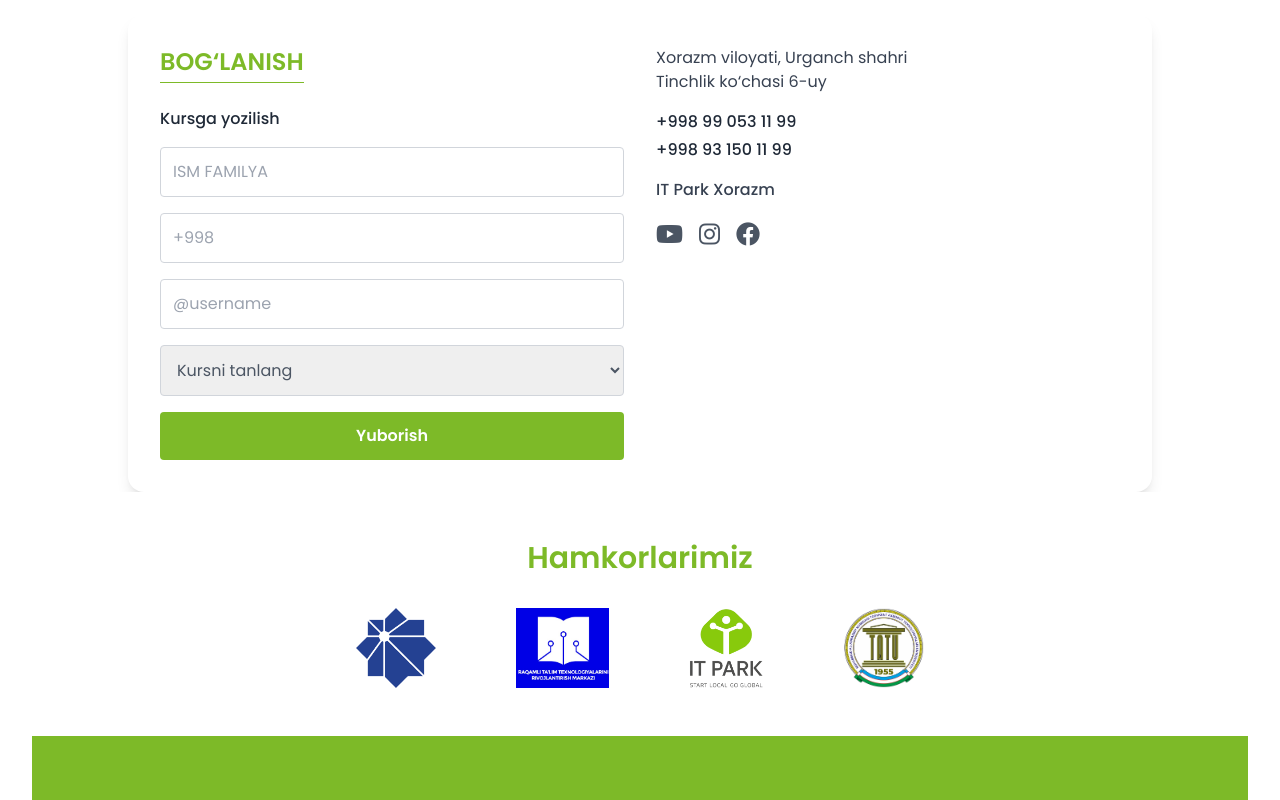
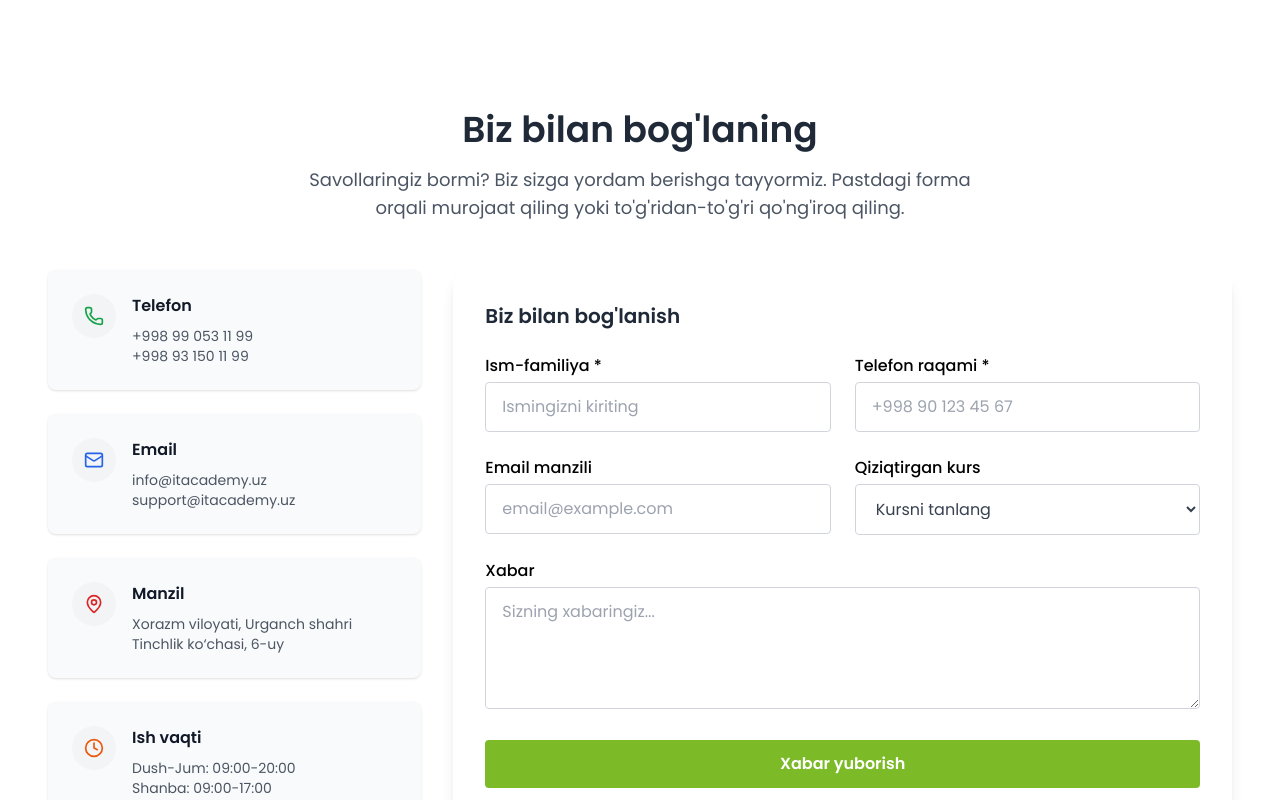
Before and after one commit to TemurbekReyimberdiyev/itparkxorazm-vue, a Vue app: page / in a window 1280 px wide. Shown: the part 3240-4040 px from the top of the page. Built offline with nearby package versions, Linux system fonts and the light colour scheme.

Commit message:
ContactUs yangilangan dizayn

```diff
--- a/package.json
+++ b/package.json
@@ -9,6 +9,7 @@
     "preview": "vite preview"
   },
   "dependencies": {
+    "lucide-vue-next": "^0.525.0",
     "vue": "^3.5.17",
     "vue-carousel": "^0.18.0",
     "vue-concise-slider": "^4.2.5",
--- a/src/components/ContactUs.vue
+++ b/src/components/ContactUs.vue
@@ -1,96 +1,141 @@
 <template>
-  <section id="contact" class="max-w-5xl mx-auto p-8 bg-white rounded-2xl shadow-lg flex flex-col md:flex-row gap-8">
-    <!-- Form -->
-    <div class="flex-1">
-      <h2 class="text-2xl font-semibold text-[#7dba28] mb-6 border-b border-[#7dba28] inline-block pb-1">BOG‘LANISH</h2>
-      <p class="text-gray-800 mb-4 font-medium">Kursga yozilish</p>
+  <section id="contact" class="py-16 lg:py-24 bg-white">
+    <div class="max-w-7xl mx-auto px-4">
+      <!-- Header -->
+      <div class="text-center mb-12">
+        <h2 class="text-3xl md:text-4xl font-bold text-[#1F2937] mb-4">
+          Biz bilan bog'laning
+        </h2>
+        <p class="text-lg text-gray-600 max-w-2xl mx-auto">
+          Savollaringiz bormi? Biz sizga yordam berishga tayyormiz.
+          Pastdagi forma orqali murojaat qiling yoki to'g'ridan-to'g'ri qo'ng'iroq qiling.
+        </p>
+      </div>
 
-      <form @submit.prevent="submitForm" class="space-y-4">
-        <input
-          v-model="form.fullname"
-          type="text"
-          placeholder="ISM FAMILYA"
-          class="w-full border border-gray-300 p-3 rounded focus:outline-none focus:ring-2 focus:ring-[#7dba28]"
-          required
-        />
-        <input
-          v-model="form.phone"
-          type="tel"
-          placeholder="+998"
-          class="w-full border border-gray-300 p-3 rounded focus:outline-none focus:ring-2 focus:ring-[#7dba28]"
-          required
-        />
-        <input
-          v-model="form.username"
-          type="text"
-          placeholder="@username"
-          class="w-full border border-gray-300 p-3 rounded focus:outline-none focus:ring-2 focus:ring-[#7dba28]"
-        />
-        <select
-          v-model="form.course"
-          class="w-full border border-gray-300 p-3 rounded text-gray-600 focus:outline-none focus:ring-2 focus:ring-[#7dba28]"
-        >
+      <div class="grid lg:grid-cols-3 gap-8">
+        <!-- Contact Info -->
+        <div class="lg:col-span-1 space-y-6">
+          <div v-for="(info, index) in contactInfo" :key="index" class="flex items-start gap-4 p-6 bg-gray-50 rounded-lg shadow">
+            <div :class="['p-3 rounded-full bg-gray-100', info.color]">
+              <component :is="info.icon" class="w-5 h-5" />
+            </div>
+            <div>
+              <h4 class="font-semibold text-gray-900 mb-2">{{ info.title }}</h4>
+              <p v-for="(line, idx) in info.details" :key="idx" class="text-sm text-gray-600">{{ line }}</p>
+            </div>
+          </div>
+
+          <!-- Map -->
+          <div class="p-4 bg-gray-100 rounded-lg shadow">
+            <iframe
+              class="w-full h-48 rounded"
+              src="https://yandex.uz/map-widget/v1/?ll=60.622097%2C41.558524&z=16&l=map"
+              allowfullscreen
+              loading="lazy"
+            ></iframe>
+          </div>
+        </div>
+
+        <!-- Contact Form -->
+        <div class="lg:col-span-2">
+          <div class="p-8 bg-white rounded-2xl shadow-lg">
+            <h3 class="text-xl font-semibold text-[#1F2937] mb-6">Biz bilan bog'lanish</h3>
+
+            <form @submit.prevent="handleSubmit" class="space-y-6">
+              <div class="grid md:grid-cols-2 gap-6">
+                <div>
+                  <label class="block mb-1 font-medium" for="name">Ism-familiya *</label>
+                  <input v-model="form.name" id="name" name="name" type="text" required placeholder="Ismingizni kiriting" class="w-full px-4 py-3 border border-gray-300 rounded focus:outline-none focus:ring-2 focus:ring-[#7dba28]">
+                </div>
+                <div>
+                  <label class="block mb-1 font-medium" for="phone">Telefon raqami *</label>
+                  <input v-model="form.phone" id="phone" name="phone" type="tel" required placeholder="+998 90 123 45 67" class="w-full px-4 py-3 border border-gray-300 rounded focus:outline-none focus:ring-2 focus:ring-[#7dba28]">
+                </div>
+              </div>
+
+              <div class="grid md:grid-cols-2 gap-6">
+                <div>
+                  <label class="block mb-1 font-medium" for="email">Email manzili</label>
+                  <input v-model="form.email" id="email" name="email" type="email" placeholder="email@example.com" class="w-full px-4 py-3 border border-gray-300 rounded focus:outline-none focus:ring-2 focus:ring-[#7dba28]">
+                </div>
+                <div>
+                  <label class="block mb-1 font-medium" for="course">Qiziqtirgan kurs</label>
+                  <select v-model="form.course" id="course" name="course" class="w-full px-4 py-3 border border-gray-300 rounded bg-white text-gray-700 focus:outline-none focus:ring-2 focus:ring-[#7dba28]">
                     <option value="">Kursni tanlang</option>
                     <option value="Kompyuter savodxonligi">Kompyuter savodxonligi</option>
                     <option value="Web dasturlash">Web dasturlash</option>
                     <option value="Mobilografiya">Mobilografiya</option>
                   </select>
+                </div>
+              </div>
 
-        <button
-          type="submit"
-          class="w-full bg-[#7dba28] text-white font-semibold py-3 rounded hover:bg-[#6aa822] transition"
-        >
-          Yuborish
+              <div>
+                <label class="block mb-1 font-medium" for="message">Xabar</label>
+                <textarea v-model="form.message" id="message" name="message" rows="4" placeholder="Sizning xabaringiz..." class="w-full px-4 py-3 border border-gray-300 rounded focus:outline-none focus:ring-2 focus:ring-[#7dba28]"></textarea>
+              </div>
+
+              <button type="submit" class="w-full bg-[#7dba28] text-white font-semibold py-3 rounded hover:bg-[#6aa822] transition">
+                Xabar yuborish
               </button>
             </form>
           </div>
-
-    <!-- Contact Info -->
-    <div class="flex-1 space-y-4">
-      <p class="text-gray-700">Xorazm viloyati, Urganch shahri <br />Tinchlik ko‘chasi 6-uy</p>
-
-      <div class="space-y-1">
-        <p class="text-gray-800 font-medium">+998 99 053 11 99</p>
-        <p class="text-gray-800 font-medium">+998 93 150 11 99</p>
         </div>
-
-      <p class="text-gray-700 font-medium">IT Park Xorazm</p>
-
-      <!-- Social Links -->
-      <div class="flex items-center space-x-4">
-        <a href="#" target="_blank"><i class="fa-brands fa-youtube text-2xl text-gray-600 hover:text-[#7dba28]"></i></a>
-        <a href="#" target="_blank"><i class="fa-brands fa-instagram text-2xl text-gray-600 hover:text-[#7dba28]"></i></a>
-        <a href="#" target="_blank"><i class="fa-brands fa-facebook text-2xl text-gray-600 hover:text-[#7dba28]"></i></a>
       </div>
-
-      <!-- Google Map -->
-      <iframe
-        class="w-full h-48 rounded"
-        src="https://yandex.uz/map-widget/v1/?ll=60.622097%2C41.558524&z=16&l=map"
-        allowfullscreen=""
-        loading="lazy"
-      ></iframe>
     </div>
   </section>
 </template>
 
 <script setup>
 import { reactive } from 'vue'
+import { Phone, Mail, MapPin, Clock } from 'lucide-vue-next'
 
 const form = reactive({
-  fullname: '',
+  name: '',
   phone: '',
-  username: '',
-  course: ''
+  email: '',
+  course: '',
+  message: ''
 })
 
-const submitForm = () => {
-  console.log('Form maʼlumotlari:', form)
+const handleSubmit = () => {
+  console.log('Form submitted:', form)
   alert('Arizangiz yuborildi!')
+  // Clear form
+  form.name = ''
+  form.phone = ''
+  form.email = ''
+  form.course = ''
+  form.message = ''
 }
+
+const contactInfo = [
+  {
+    icon: Phone,
+    title: 'Telefon',
+    details: ['+998 99 053 11 99', '+998 93 150 11 99'],
+    color: 'text-green-600'
+  },
+  {
+    icon: Mail,
+    title: 'Email',
+    details: ['info@itacademy.uz', 'support@itacademy.uz'],
+    color: 'text-blue-600'
+  },
+  {
+    icon: MapPin,
+    title: 'Manzil',
+    details: ['Xorazm viloyati, Urganch shahri', 'Tinchlik ko‘chasi, 6-uy'],
+    color: 'text-red-600'
+  },
+  {
+    icon: Clock,
+    title: 'Ish vaqti',
+    details: ['Dush-Jum: 09:00-20:00', 'Shanba: 09:00-17:00'],
+    color: 'text-orange-600'
+  }
+]
 </script>
 
 <style scoped>
-/* Font Awesome CDN kerak bo‘ladi */
-@import url('https://cdnjs.cloudflare.com/ajax/libs/font-awesome/6.4.0/css/all.min.css');
+/* Optional: custom styling if needed */
 </style>
```
Also changed, not shown: 1 other file (tests, documents, lock files or other folders). Lines whose indentation alone changed are shown as unchanged.
